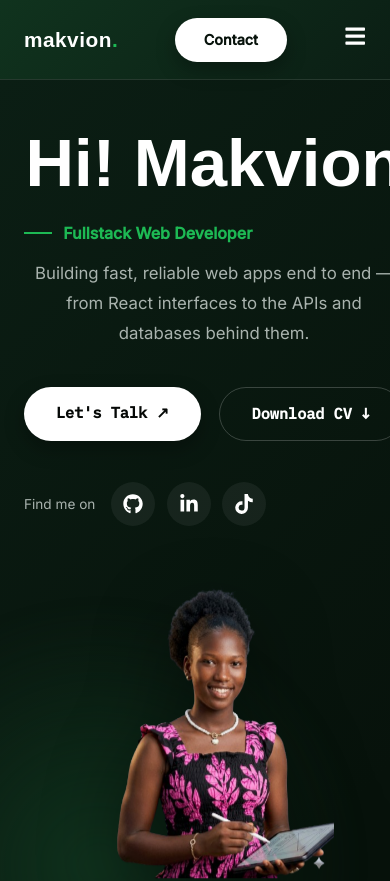
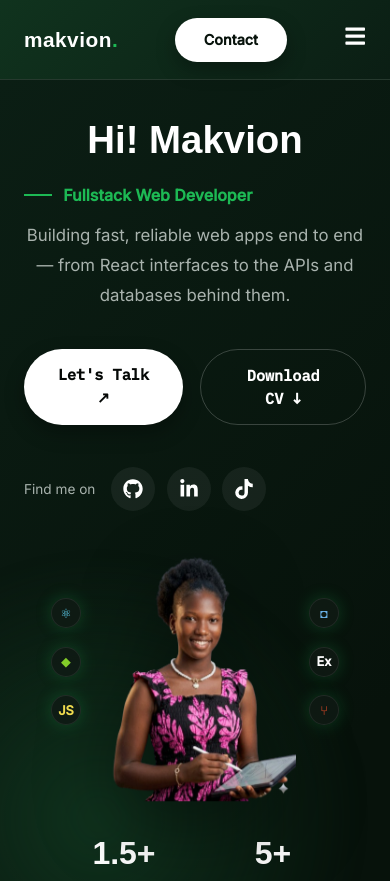
Before and after one commit to makvion-tech/MakvionTech, a React (Vite) app: page / in a window 390 px wide. Shown: the top 881 px of the page. Built offline with nearby package versions, Linux system fonts and the light colour scheme.

Commit message:
updated color

```diff
--- a/src/components/Hero.jsx
+++ b/src/components/Hero.jsx
@@ -78,6 +78,7 @@ export default function Hero() {
       {/* Left column: intro copy */}
       <div style={{ position: "relative", zIndex: 2 }}>
         <h1
+          className="hero-heading"
           style={{
             fontFamily: theme.font.display,
             fontSize: "4.2rem",
@@ -170,7 +171,7 @@ export default function Hero() {
           height: "100%",
         }}
       >
-        <div style={{ position: "relative", width: "380px", flexShrink: 0 }}>
+        <div className="hero-photo-wrap" style={{ position: "relative", width: "380px", flexShrink: 0 }}>
           <img
             src="/photo.png"
             alt="Makvion, Fullstack Web Developer"
@@ -185,13 +186,13 @@ export default function Hero() {
             }}
           />
 
-          {/* Tech stack badges — static, positioned clear of the photo's edges */}
-          <span title="React" className="hero-badge" style={{ ...techBadgeStyle, position: "absolute", top: "10%", left: "-70px", color: "#61dafb" }}>⚛</span>
-          <span title="Node.js" className="hero-badge" style={{ ...techBadgeStyle, position: "absolute", top: "40%", left: "-90px", color: "#83cd29" }}>◆</span>
-          <span title="JavaScript" className="hero-badge" style={{ ...techBadgeStyle, position: "absolute", top: "70%", left: "-70px", color: "#f0db4f", fontSize: "0.8rem", fontWeight: 700 }}>JS</span>
-          <span title="PostgreSQL" className="hero-badge" style={{ ...techBadgeStyle, position: "absolute", top: "10%", right: "-70px", color: "#6ab2e7" }}>◘</span>
-          <span title="Express" className="hero-badge" style={{ ...techBadgeStyle, position: "absolute", top: "40%", right: "-90px", color: theme.colors.white, fontSize: "0.75rem", fontWeight: 700 }}>Ex</span>
-          <span title="Git" className="hero-badge" style={{ ...techBadgeStyle, position: "absolute", top: "70%", right: "-70px", color: "#f34f29" }}>⑂</span>
+          {/* Tech stack badges — tight cluster on each side, clear of the photo */}
+          <span title="React" className="hero-badge hero-badge-left" style={{ ...techBadgeStyle, position: "absolute", top: "22%", left: "-58px", color: "#61dafb" }}>⚛</span>
+          <span title="Node.js" className="hero-badge hero-badge-left" style={{ ...techBadgeStyle, position: "absolute", top: "40%", left: "-58px", color: "#83cd29" }}>◆</span>
+          <span title="JavaScript" className="hero-badge hero-badge-left" style={{ ...techBadgeStyle, position: "absolute", top: "58%", left: "-58px", color: "#f0db4f", fontSize: "0.8rem", fontWeight: 700 }}>JS</span>
+          <span title="PostgreSQL" className="hero-badge hero-badge-right" style={{ ...techBadgeStyle, position: "absolute", top: "22%", right: "-58px", color: "#6ab2e7" }}>◘</span>
+          <span title="Express" className="hero-badge hero-badge-right" style={{ ...techBadgeStyle, position: "absolute", top: "40%", right: "-58px", color: theme.colors.white, fontSize: "0.75rem", fontWeight: 700 }}>Ex</span>
+          <span title="Git" className="hero-badge hero-badge-right" style={{ ...techBadgeStyle, position: "absolute", top: "58%", right: "-58px", color: "#f34f29" }}>⑂</span>
         </div>
 
         <div
--- a/src/responsive.css
+++ b/src/responsive.css
@@ -21,10 +21,14 @@
 
   .hero-section {
     grid-template-columns: 1fr !important;
-    padding: 3rem 1.5rem !important;
+    padding: 2.5rem 1.5rem !important;
     min-height: auto !important;
     text-align: center;
-    gap: 2.5rem !important;
+    gap: 1.25rem !important;
+  }
+
+  .hero-heading {
+    font-size: 2.4rem !important;
   }
 
   .hero-section > div:first-child {
@@ -34,18 +38,33 @@
   .hero-right-col {
     flex-direction: column !important;
     justify-content: center !important;
+    margin-top: 0.5rem !important;
+  }
+
+  .hero-photo-wrap {
+    width: 220px !important;
   }
 
   .hero-photo {
-    width: 260px !important;
-    height: 320px !important;
+    width: 220px !important;
+    height: 270px !important;
     max-height: none !important;
     margin: 0 auto !important;
   }
 
-  /* Decorative floating badges get cluttered on small screens — hide them */
+  /* Scale badges down and pull them closer on mobile instead of hiding them */
   .hero-badge {
-    display: none !important;
+    width: 30px !important;
+    height: 30px !important;
+    font-size: 0.8rem !important;
+  }
+
+  .hero-badge-left {
+    left: -34px !important;
+  }
+
+  .hero-badge-right {
+    right: -34px !important;
   }
 
   /* Stats collapse into a static horizontal row below the photo instead of floating beside it */
@@ -54,8 +73,8 @@
     flex-direction: row !important;
     flex-wrap: wrap;
     justify-content: center;
-    margin-top: 1.5rem !important;
-    gap: 1.5rem !important;
+    margin-top: 1.25rem !important;
+    gap: 1.25rem !important;
   }
 }
 
```
